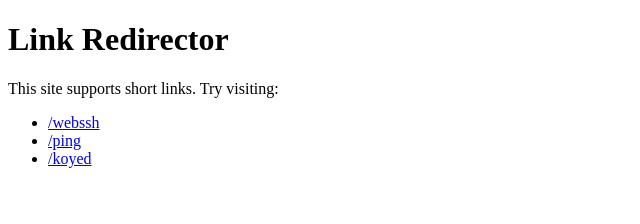
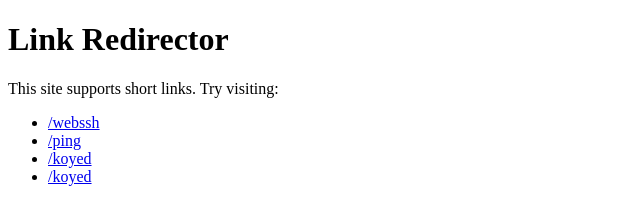
Before and after one commit to chenlee86/redir, a plain HTML site: page index.html in a window 1280 px wide. Shown: the full height of the page, 0-640 px from the left. Drawn offline with Linux system fonts and the light colour scheme.

Commit message:
Update index.html

```diff
--- a/index.html
+++ b/index.html
@@ -11,8 +11,13 @@
   <p>This site supports short links. Try visiting:</p>
   <ul>
     <li><a href="#/webssh">/webssh</a></li>
+
     <li><a href="#/ping">/ping</a></li>
+
     <li><a href="#/koyed">/koyed</a></li>
+
+    <li><a href="#/lykcloud">/koyed</a></li>
+
   </ul>
 </body>
 </html>
```
